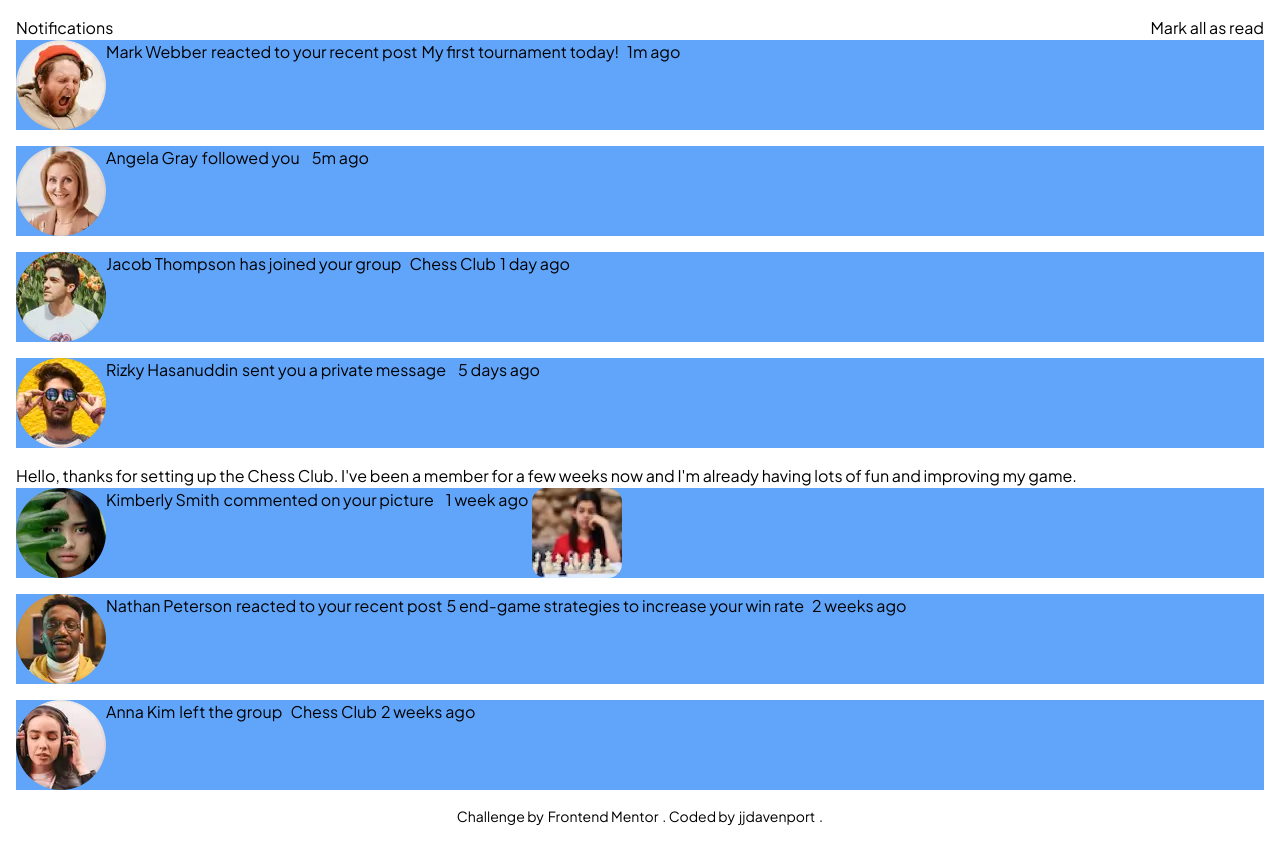
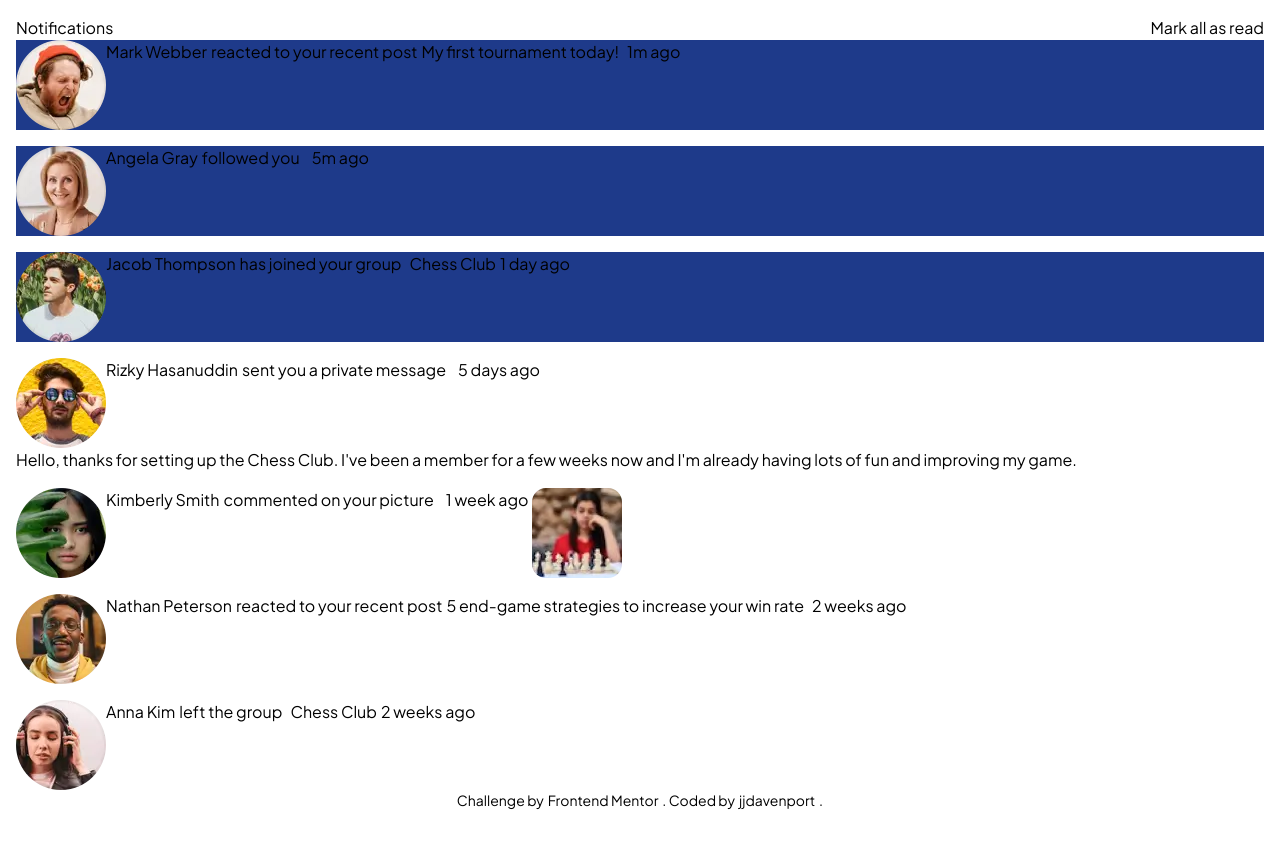
Before and after one commit to jjdavenport/notifications-page-main, a React (Vite) app: page / in a window 1280 px wide. Built offline with nearby package versions, Linux system fonts and the light colour scheme.

Commit message:
added buttons for unread notifications

```diff
--- a/src/App.css
+++ b/src/App.css
@@ -560,6 +560,10 @@ video {
   display: flex;
 }
 
+.flex-1{
+  flex: 1 1 0%;
+}
+
 .flex-col{
   flex-direction: column;
 }
@@ -585,6 +589,21 @@ video {
   background-color: rgb(96 165 250 / var(--tw-bg-opacity));
 }
 
+.bg-blue-900{
+  --tw-bg-opacity: 1;
+  background-color: rgb(30 58 138 / var(--tw-bg-opacity));
+}
+
+.bg-green-400{
+  --tw-bg-opacity: 1;
+  background-color: rgb(74 222 128 / var(--tw-bg-opacity));
+}
+
+.bg-white{
+  --tw-bg-opacity: 1;
+  background-color: hsl(0 0% 100% / var(--tw-bg-opacity));
+}
+
 .p-4{
   padding: 1rem;
 }
--- a/src/App.jsx
+++ b/src/App.jsx
@@ -1,6 +1,6 @@
 import "./App.css";
 import Header from "./components/header";
-import Main from "./components/main";
+import Notifications from "./components/notifications";
 import Footer from "./components/footer";
 
 function App() {
@@ -8,7 +8,7 @@ function App() {
     <>
       <main className="font-custom p-4">
         <Header />
-        <Main />
+        <Notifications />
         <Footer />
       </main>
     </>
--- a/src/components/main.jsx
+++ /dev/null
@@ -1,26 +0,0 @@
-import data from "./assets/data.json";
-
-const Main = () => {
-  return (
-    <>
-      {data.map((i) => (
-        <section key={i.name} className="flex flex-col gap-4">
-          <div className="flex bg-blue-400">
-            <img src={i.profilePicture} />
-            <div className="flex gap-1">
-              <span>{i.name}</span>
-              <span>{i.action}</span>
-              <span>{i.post}</span>
-              <span>{i.group}</span>
-              <span>{i.time}</span>
-              <img src={i.image} />
-            </div>
-          </div>
-          <p>{i.comment}</p>
-        </section>
-      ))}
-    </>
-  );
-};
-
-export default Main;
--- /dev/null
+++ b/src/components/notifications.jsx
@@ -0,0 +1,52 @@
+import data from "./assets/data.json";
+import { useState } from "react";
+
+const Notifications = () => {
+  const [click, setClick] = useState([]);
+
+  const read = (name) => {
+    setClick((prev) => [...prev, name]);
+  };
+
+  return (
+    <>
+      <section className="flex flex-col gap-4">
+        {data.map((i) => (
+          <div className="flex flex-col" key={i.name}>
+            {i.read === "n" ? (
+              <button
+                className={`${click.includes(i.name) ? "bg-white" : "bg-blue-900"} flex flex-1`}
+                onClick={() => read(i.name)}
+              >
+                <img src={i.profilePicture} alt="Profile" />
+                <div className="flex gap-1">
+                  <a>{i.name}</a>
+                  <span>{i.action}</span>
+                  <a>{i.post}</a>
+                  <a>{i.group}</a>
+                  <span>{i.time}</span>
+                  {i.image && <img src={i.image} alt="Notification" />}
+                </div>
+              </button>
+            ) : (
+              <div className="flex-10 flex">
+                <img src={i.profilePicture} alt="Profile" />
+                <div className="flex gap-1">
+                  <a>{i.name}</a>
+                  <span>{i.action}</span>
+                  <a>{i.post}</a>
+                  <a>{i.group}</a>
+                  <span>{i.time}</span>
+                  {i.image && <img src={i.image} alt="Notification" />}
+                </div>
+              </div>
+            )}
+            <p>{i.comment}</p>
+          </div>
+        ))}
+      </section>
+    </>
+  );
+};
+
+export default Notifications;
```
